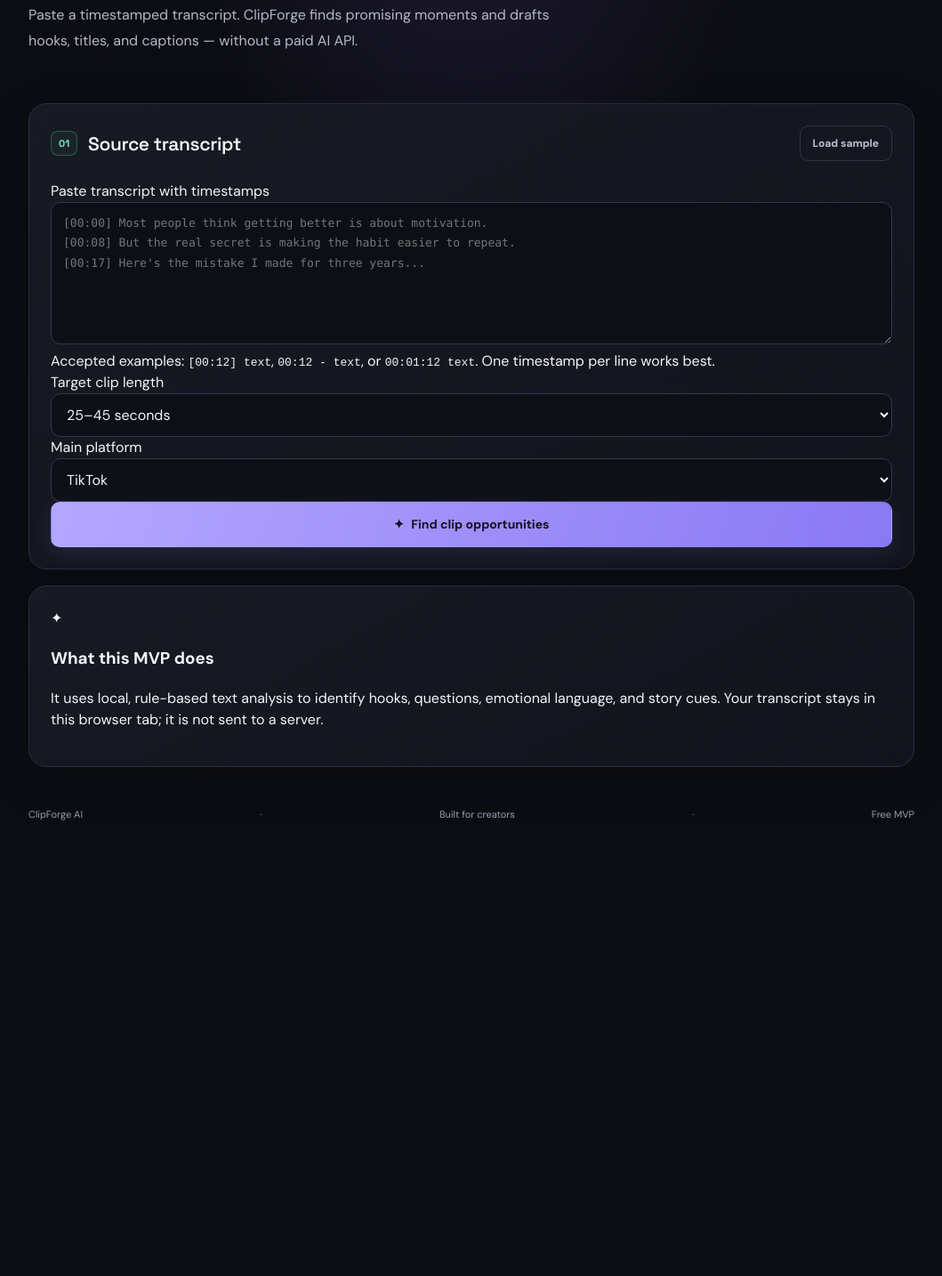
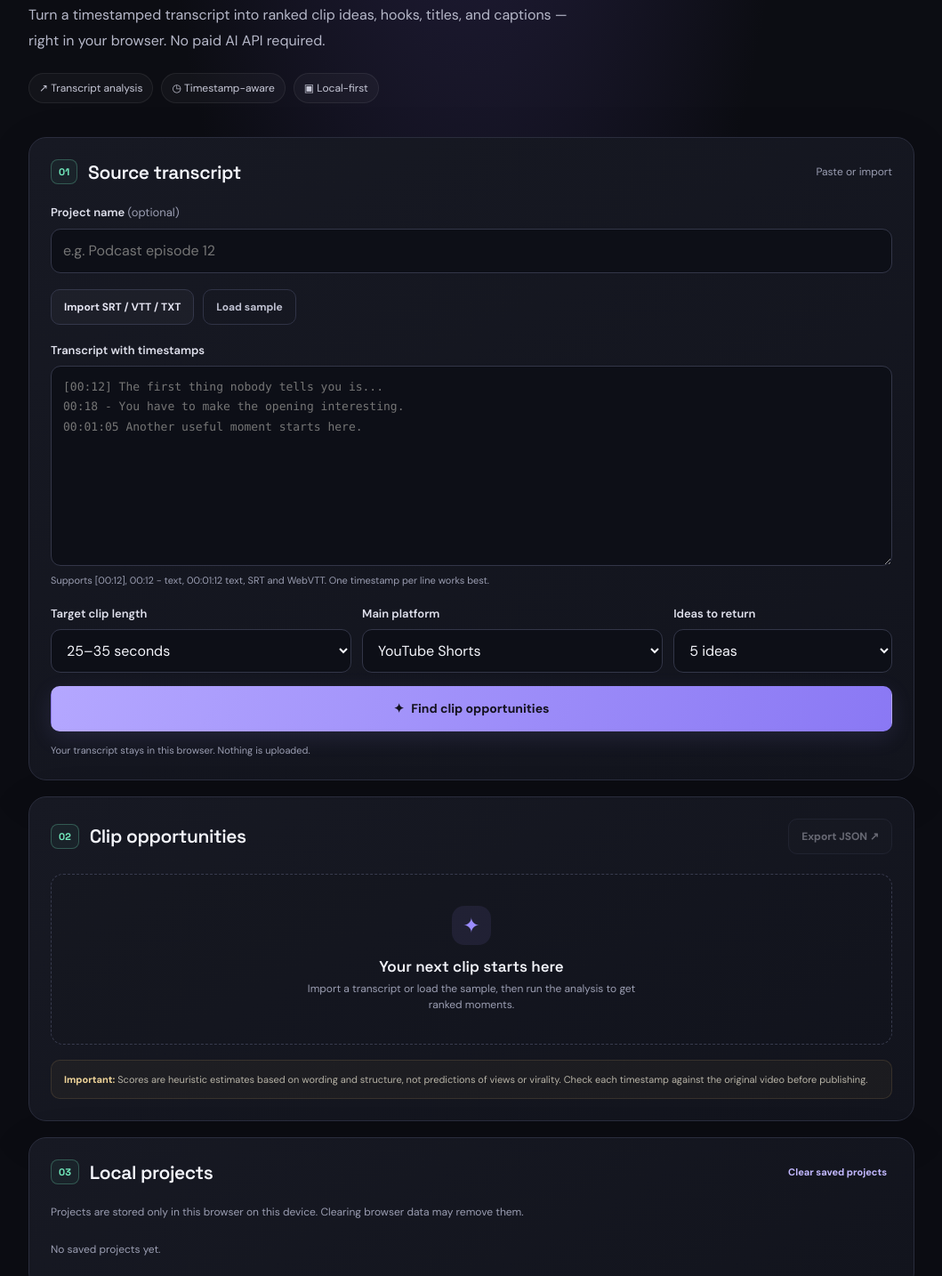
Before and after one commit to elsayedelhendawy15-art/clipforge-ai, a plain HTML site: page index.html in a window 1280 px wide. Shown: the part 336-1770 px from the top of the page at 89% size, without its empty margins (110-1169 px from the left). Before the commit the page ends 1293 px from the top, so only its background shows below. Drawn offline with Linux system fonts and the light colour scheme.

Commit message:
Update index.html

```diff
--- a/index.html
+++ b/index.html
@@ -1,71 +1,252 @@
+
 <!doctype html>
 <html lang="en">
 <head>
-  <meta charset="utf-8">
-  <meta name="viewport" content="width=device-width, initial-scale=1">
-  <meta name="theme-color" content="#10131b">
-  <meta name="description" content="ClipForge AI helps creators find promising short-form clips from timestamped transcripts.">
-  <title>ClipForge AI — Find your next clip</title>
+  <meta charset="UTF-8">
+  <meta name="viewport" content="width=device-width, initial-scale=1, viewport-fit=cover">
+  <meta name="theme-color" content="#10111a">
+  <meta name="description" content="ClipForge AI helps creators find promising short-form clips from timestamped transcripts. Free browser-based workflow.">
+  <title>ClipForge AI — Clip Studio</title>
   <link rel="stylesheet" href="styles.css">
 </head>
 <body>
+  <div class="shell">
+
     <header class="topbar">
-    <a class="brand" href="#" aria-label="ClipForge AI home"><span class="brand-mark">CF</span><span>ClipForge <b>AI</b></span></a>
-    <span class="status"><i></i> MVP · Runs in your browser</span>
+      <a class="brand" href="#" aria-label="ClipForge AI home">
+        <span class="brand-mark">CF</span>
+        <span>
+          ClipForge <b>AI</b>
+          <small>CLIP STUDIO · FREE MVP</small>
+        </span>
+      </a>
+      <button id="saveProjectBtn" class="button button-quiet" type="button">
+        Save project
+      </button>
     </header>
 
-  <main class="shell">
     <section class="hero">
-      <div class="eyebrow">YOUR SHORT-FORM WORKFLOW, STARTS HERE</div>
-      <h1>Turn long conversations<br><span>into standout clips.</span></h1>
-      <p>Paste a timestamped transcript. ClipForge finds promising moments and drafts hooks, titles, and captions — without a paid AI API.</p>
+      <div class="eyebrow">
+        <span class="pulse"></span>
+        YOUR SHORT-FORM WORKFLOW
+      </div>
+
+      <h1>
+        Find the moment.<br>
+        <span>Forge the clip.</span>
+      </h1>
+
+      <p>
+        Turn a timestamped transcript into ranked clip ideas,
+        hooks, titles, and captions — right in your browser.
+        No paid AI API required.
+      </p>
+
+      <div class="hero-tags">
+        <span>↗ Transcript analysis</span>
+        <span>◷ Timestamp-aware</span>
+        <span>▣ Local-first</span>
+      </div>
     </section>
 
-    <section class="panel input-panel">
+    <main>
+
+      <!-- STEP 01: TRANSCRIPT INPUT -->
+      <section class="panel">
+
         <div class="section-heading">
-        <div><span class="step">01</span><h2>Source transcript</h2></div>
-        <button id="loadSample" class="button button-quiet" type="button">Load sample</button>
+          <div>
+            <span class="step">01</span>
+            <h2>Source transcript</h2>
           </div>
-      <label for="transcript">Paste transcript with timestamps</label>
-      <textarea id="transcript" spellcheck="false" placeholder="[00:00] Most people think getting better is about motivation.&#10;[00:08] But the real secret is making the habit easier to repeat.&#10;[00:17] Here's the mistake I made for three years..."></textarea>
-      <div class="hint">Accepted examples: <code>[00:12] text</code>, <code>00:12 - text</code>, or <code>00:01:12 text</code>. One timestamp per line works best.</div>
-      <div class="controls">
-        <div class="field-group">
-          <label for="duration">Target clip length</label>
-          <select id="duration">
+          <span class="muted small">Paste or import</span>
+        </div>
+
+        <div class="field">
+          <label for="projectName">
+            Project name <span class="muted">(optional)</span>
+          </label>
+          <input
+            id="projectName"
+            type="text"
+            maxlength="90"
+            placeholder="e.g. Podcast episode 12"
+          >
+        </div>
+
+        <div class="import-row">
+          <label
+            class="button button-secondary file-button"
+            for="transcriptFile"
+          >
+            Import SRT / VTT / TXT
+          </label>
+
+          <input
+            id="transcriptFile"
+            type="file"
+            accept=".srt,.vtt,.txt,text/plain"
+          >
+
+          <button
+            id="sampleBtn"
+            class="button button-quiet"
+            type="button"
+          >
+            Load sample
+          </button>
+
+          <span
+            id="fileStatus"
+            class="muted small"
+            aria-live="polite"
+          ></span>
+        </div>
+
+        <div class="field">
+          <label for="transcript">Transcript with timestamps</label>
+
+          <textarea
+            id="transcript"
+            rows="9"
+            spellcheck="false"
+            placeholder="[00:12] The first thing nobody tells you is...
+00:18 - You have to make the opening interesting.
+00:01:05 Another useful moment starts here."
+          ></textarea>
+
+          <div class="helper">
+            Supports [00:12], 00:12 - text, 00:01:12 text,
+            SRT and WebVTT. One timestamp per line works best.
+          </div>
+        </div>
+
+        <div class="settings-grid">
+
+          <div class="field">
+            <label for="clipLength">Target clip length</label>
+            <select id="clipLength">
               <option value="20">15–25 seconds</option>
-            <option value="35" selected>25–45 seconds</option>
-            <option value="55">45–60 seconds</option>
+              <option value="30" selected>25–35 seconds</option>
+              <option value="45">35–50 seconds</option>
+              <option value="60">50–60 seconds</option>
             </select>
           </div>
-        <div class="field-group">
+
+          <div class="field">
             <label for="platform">Main platform</label>
             <select id="platform">
+              <option value="YouTube Shorts">YouTube Shorts</option>
               <option value="TikTok">TikTok</option>
-            <option value="YouTube Shorts">YouTube Shorts</option>
               <option value="Instagram Reels">Instagram Reels</option>
+              <option value="All platforms">All platforms</option>
             </select>
           </div>
+
+          <div class="field">
+            <label for="maxClips">Ideas to return</label>
+            <select id="maxClips">
+              <option value="3">3 ideas</option>
+              <option value="5" selected>5 ideas</option>
+              <option value="8">8 ideas</option>
+            </select>
           </div>
-      <button id="analyze" class="button button-primary button-wide" type="button"><span>✦</span> Find clip opportunities</button>
-      <p id="error" class="error" role="alert" hidden></p>
+
+        </div>
+
+        <button
+          id="analyzeBtn"
+          class="button button-primary button-wide"
+          type="button"
+        >
+          <span>✦</span> Find clip opportunities
+        </button>
+
+        <p id="status" class="status" role="status" aria-live="polite">
+          Your transcript stays in this browser. Nothing is uploaded.
+        </p>
+
       </section>
 
-    <section id="resultsSection" class="results-section" hidden>
-      <div class="results-heading">
-        <div><span class="step">02</span><h2>Clip opportunities</h2><p id="resultSummary">Ranked suggestions from your transcript.</p></div>
-        <button id="export" class="button button-secondary" type="button">Export JSON ↗</button>
+      <!-- STEP 02: RESULTS -->
+      <section class="panel results-panel">
+
+        <div class="section-heading">
+          <div>
+            <span class="step">02</span>
+            <h2>Clip opportunities</h2>
           </div>
-      <div id="results" class="results-grid"></div>
-      <p class="disclaimer">Scores are heuristic estimates based on wording and structure — not predictions of views or virality. Review the original video before publishing.</p>
+
+          <div class="result-actions">
+            <button
+              id="exportBtn"
+              class="button button-secondary"
+              type="button"
+              disabled
+            >
+              Export JSON ↗
+            </button>
+          </div>
+        </div>
+
+        <div id="emptyState" class="empty-state">
+          <div class="empty-icon">✦</div>
+          <h3>Your next clip starts here</h3>
+          <p>
+            Import a transcript or load the sample, then run the
+            analysis to get ranked moments.
+          </p>
+        </div>
+
+        <div id="results" class="results-list"></div>
+
+        <div class="notice">
+          <strong>Important:</strong>
+          Scores are heuristic estimates based on wording and structure,
+          not predictions of views or virality. Check each timestamp
+          against the original video before publishing.
+        </div>
+
       </section>
 
-    <section class="how panel">
-      <div class="how-icon">✦</div>
-      <div><h3>What this MVP does</h3><p>It uses local, rule-based text analysis to identify hooks, questions, emotional language, and story cues. Your transcript stays in this browser tab; it is not sent to a server.</p></div>
+      <!-- STEP 03: SAVED PROJECTS -->
+      <section class="panel project-panel">
+
+        <div class="section-heading">
+          <div>
+            <span class="step">03</span>
+            <h2>Local projects</h2>
+          </div>
+
+          <button
+            id="clearProjectsBtn"
+            class="text-button"
+            type="button"
+          >
+            Clear saved projects
+          </button>
+        </div>
+
+        <p class="muted small">
+          Projects are stored only in this browser on this device.
+          Clearing browser data may remove them.
+        </p>
+
+        <div id="savedProjects" class="saved-projects">
+          <p class="muted small">No saved projects yet.</p>
+        </div>
+
       </section>
-    <footer>ClipForge AI <span>·</span> Built for creators <span>·</span> Free MVP</footer>
+
     </main>
+
+    <footer>
+      <span class="brand-footer">CF <b>ClipForge AI</b></span>
+      <span>Built for creators · Free MVP · Local-first</span>
+    </footer>
+
+  </div>
+
   <script src="app.js"></script>
 </body>
 </html>
```
Lines whose indentation alone changed are shown as unchanged.
